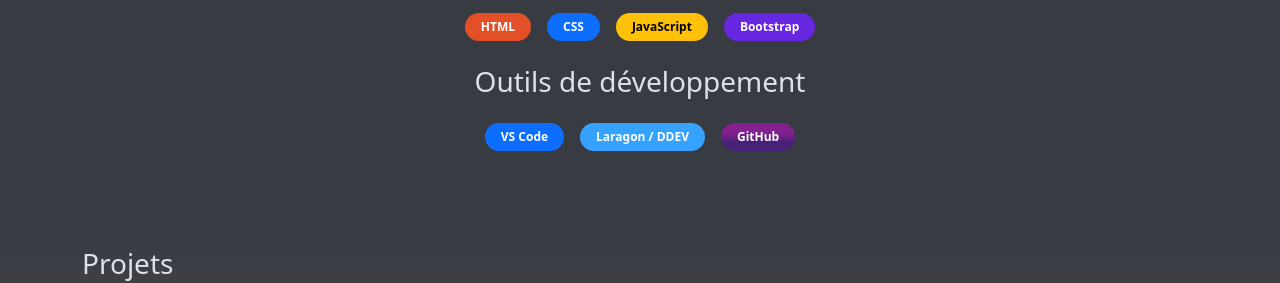
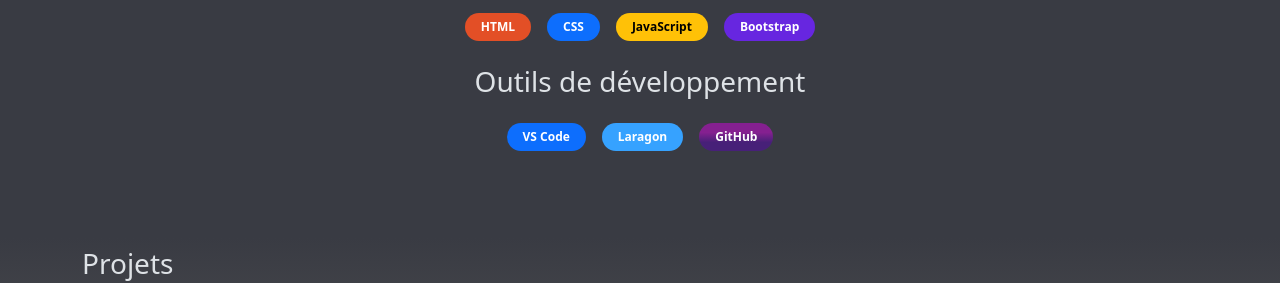
Before and after one commit to scorpion7slayer/portfolio, a plain HTML site: page index.html in a window 1280 px wide. Shown: the part 780-1063 px from the top of the page. Drawn offline with nearby package versions, Linux system fonts and the light colour scheme.

Commit message:
index.html and style.css updated

```diff
--- a/index.html
+++ b/index.html
@@ -142,9 +142,8 @@
                         <span class="badge bg-primary rounded-pill px-3 py-2"
                             >VS Code</span
                         >
-                        <span
-                            class="badge badge-laragon-ddev rounded-pill px-3 py-2"
-                            >Laragon / DDEV</span
+                        <span class="badge badge-laragon rounded-pill px-3 py-2"
+                            >Laragon</span
                         >
                         <span class="badge badge-github rounded-pill px-3 py-2"
                             >GitHub</span
--- a/style.css
+++ b/style.css
@@ -73,7 +73,7 @@
     );
 }
 
-.badge-laragon-ddev {
+.badge-laragon {
     background-color: #36a2ff;
 }
 
```
